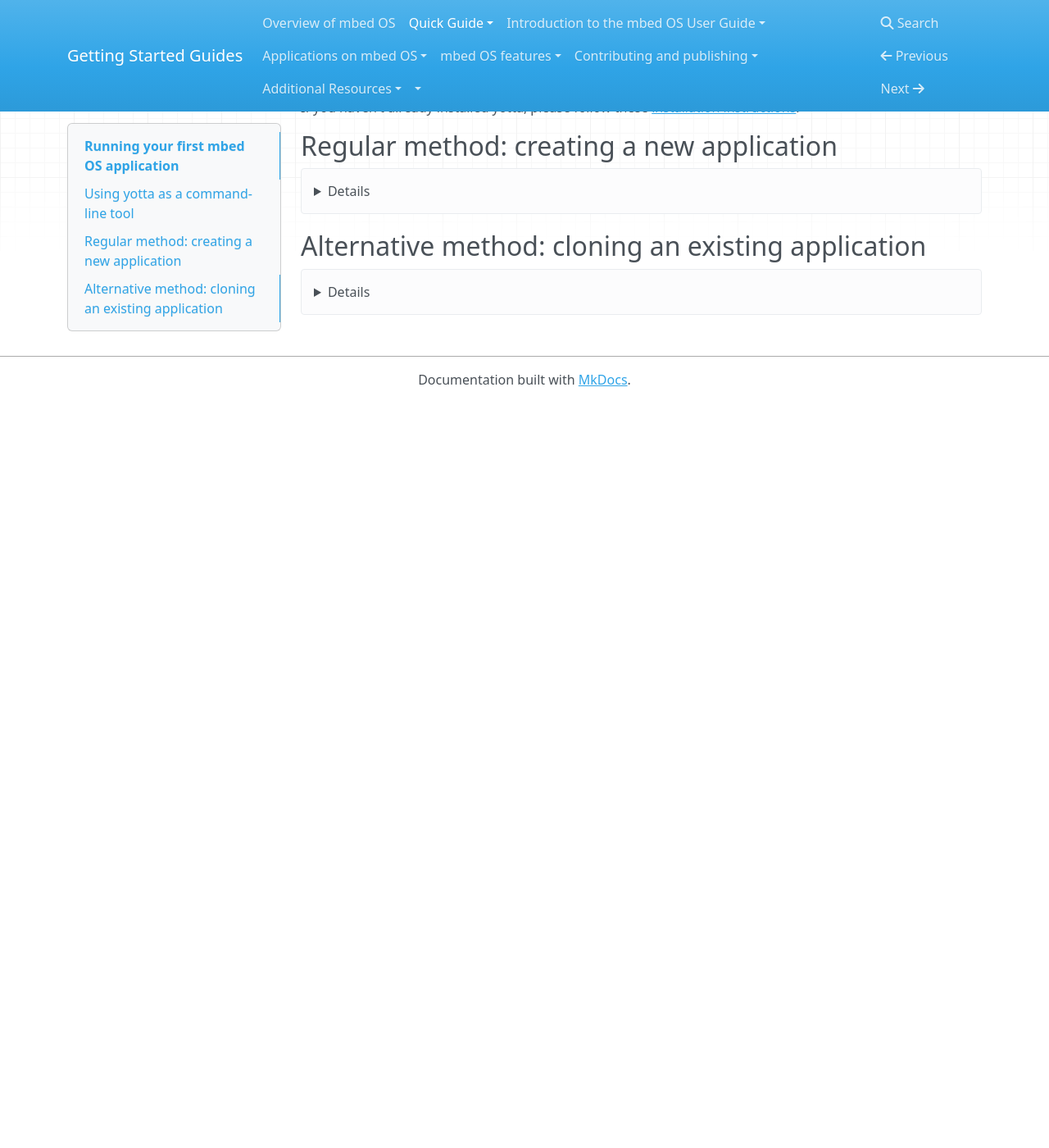
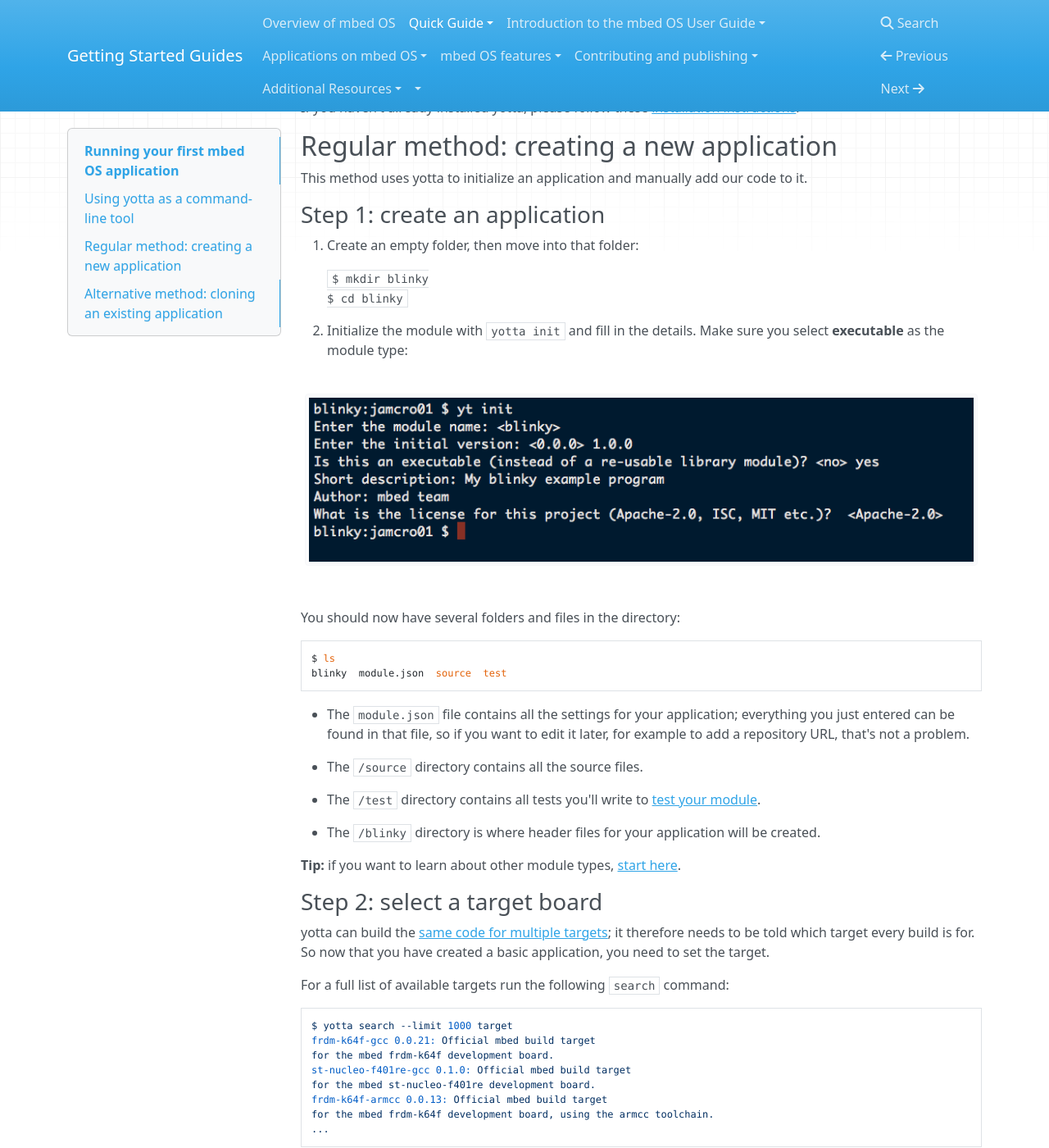
Before and after one commit to ARMmbed/GettingStartedmbedOS, an MkDocs documentation site: the page built from Docs/FirstProjectmbedOS.md, in a window 1280 px wide and 1400 px high, scrolled down 270 px. Shown: the whole window at 82% size. Built offline with MkDocs 1.6.1, drawn with Linux system fonts in a browser that asks for light colours; nearby versions of some CDN libraries; old or Windows-style settings are respelled for this version of MkDocs; before the commit the page ends 900 px from its top, so only the background shows below that; some of the changed text lies outside the part shown.

Commit message:
Removing the details method
Because of search indexing

````diff
--- a/Docs/FirstProjectmbedOS.md
+++ b/Docs/FirstProjectmbedOS.md
@@ -10,7 +10,7 @@ If you haven't already installed yotta, please follow these [installation instru
 
 
 ## Regular method: creating a new application
-<details>
+
 This method uses yotta to initialize an application and manually add our code to it.
 
 ### Step 1: create an application
@@ -151,9 +151,8 @@ To build the application:
 	LED = 0
 	...
 	```
-</details>
 ## Alternative method: cloning an existing application
-<details>
+
 Instead of setting up your own application from scratch, you could clone an existing one and modify it. We have published the above [blinky example application](https://github.com/armmbed/example-mbedos-blinky) on GitHub so you can clone the repo and build it.
 
 ### Step 1: clone the repo
@@ -181,4 +180,3 @@ $ yotta build
 ```
 
 As in the previous method, the compiled binary is at `/build/frdm-k64f-gcc/source/example-mbedos-blinky.bin`. You can copy it to your board to run it, and hook your board up to a terminal to see the output, as explained in step 6 above.
-</details>
````
